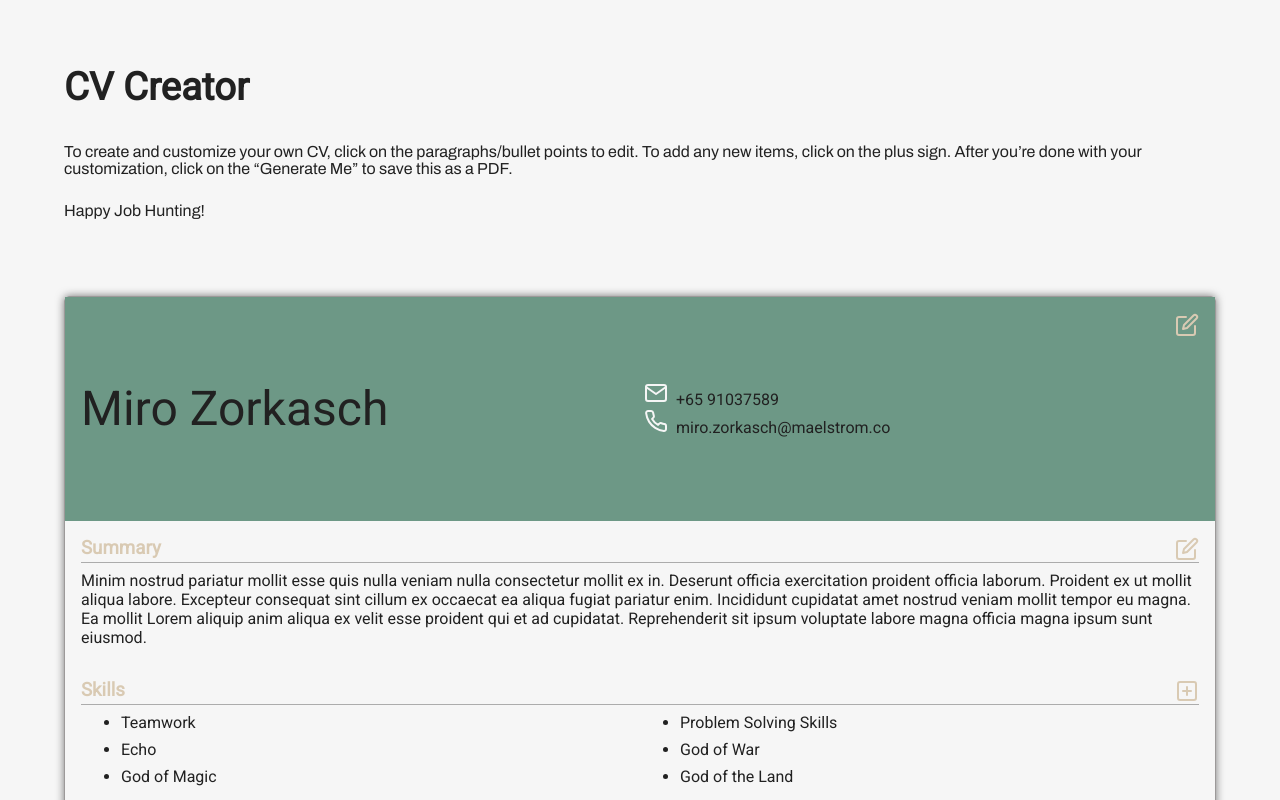
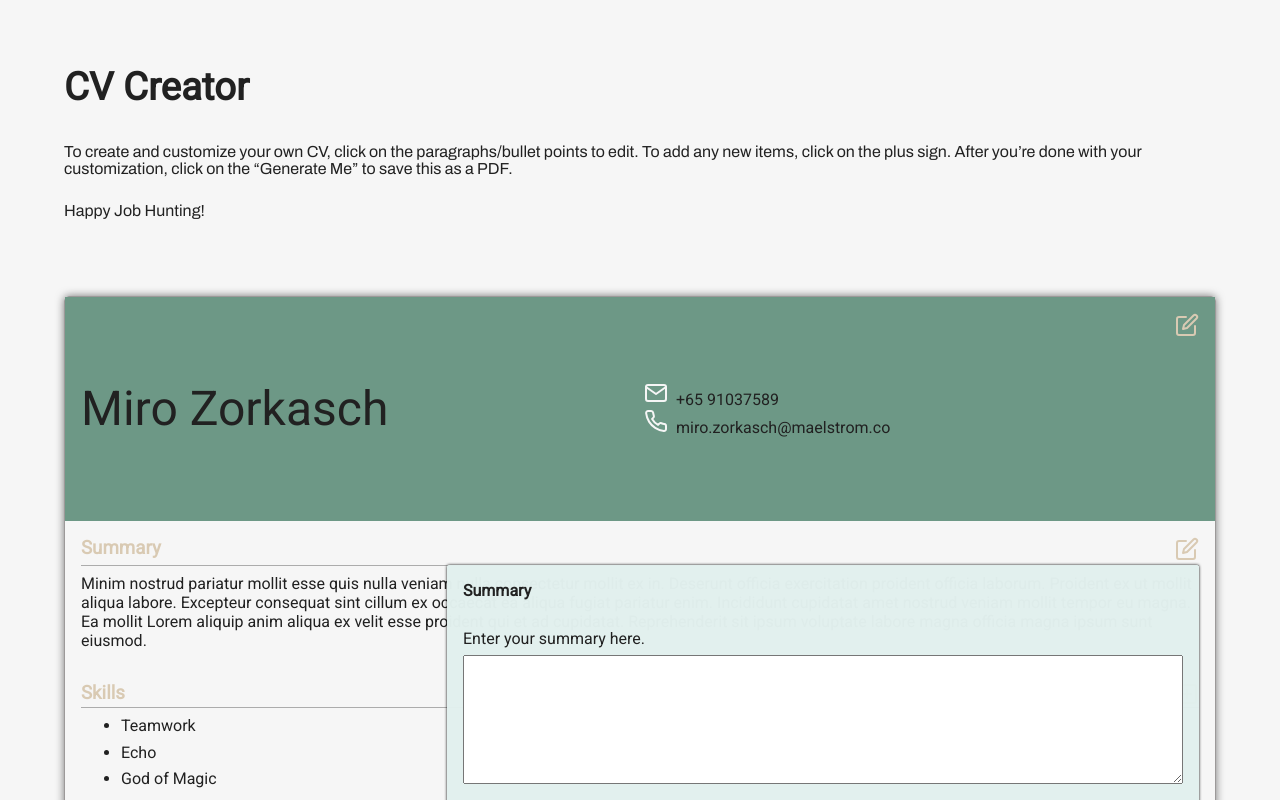
Before and after one commit to al-uminium/CV-Creator, a React (Create React App) app: page / in a window 1280 px wide. Both pictures are taken after a click on the picture 1187 px from the left and 548 px from the top of the page. Shown: the top 800 px of the page. Built offline with nearby package versions, Linux system fonts and the light colour scheme.

Commit message:
added functionality to summary, updated summary form

```diff
--- a/src/Summary.js
+++ b/src/Summary.js
@@ -1,6 +1,7 @@
 import React, { Component } from 'react'
 import './styles/Summary.css'
 import edit from './styles/icons/edit.svg'
+import SummaryForm from './subcomponents/SummaryForm'
 
 export default class Summary extends Component {
     constructor(props) {
@@ -9,16 +10,51 @@ export default class Summary extends Component {
         this.state = {
             summary: 'Minim nostrud pariatur mollit esse quis nulla veniam nulla consectetur mollit ex in. Deserunt officia exercitation proident officia laborum. Proident ex ut mollit aliqua labore. Excepteur consequat sint cillum ex occaecat ea aliqua fugiat pariatur enim. Incididunt cupidatat amet nostrud veniam mollit tempor eu magna. Ea mollit Lorem aliquip anim aliqua ex velit esse proident qui et ad cupidatat. Reprehenderit sit ipsum voluptate labore magna officia magna ipsum sunt eiusmod.',
             editSummary: '',
+            editClicked: false,
         }
+
+        this.handleOnClick = this.handleOnClick.bind(this);
+        this.changeSummary = this.changeSummary.bind(this);
+        this.onSummaryFormSubmit = this.onSummaryFormSubmit.bind(this);
+    }
+
+    handleOnClick() {
+        let clickedState = this.state.editClicked;
+        this.setState({
+            editClicked: !clickedState
+        });
+    }
+
+    changeSummary(e) {
+        this.setState({
+            editSummary: e.target.value
+        })
+    }
+
+    onSummaryFormSubmit(e) {
+        e.preventDefault()
+        this.setState({
+            summary: this.state.editSummary
+        })
     }
 
     render() {
-        const { summary } = this.state
+        const { summary, editClicked } = this.state
         return (
             <div className='Summary'>
                 <div className='sectionHeader'>
                     <h3>Summary</h3>
-                    <img src={edit} alt='edit'></img>
+                    <div className='btnContainer'>
+                        <img src={edit} alt='edit' className='edit' onClick={this.handleOnClick}></img>
+                        {editClicked ?
+                            <SummaryForm
+                                updateSummary={this.changeSummary}
+                                onFormSubmit={this.onSummaryFormSubmit}
+                            />
+                            :
+                            null
+                        }
+                    </div>
                 </div>
                 <section>
                     {summary}
--- a/src/styles/SummaryForm.css
+++ b/src/styles/SummaryForm.css
@@ -0,0 +1,4 @@
+.SummaryForm {
+    row-gap: 1rem;
+    width: 45rem;
+}
--- a/src/subcomponents/SummaryForm.js
+++ b/src/subcomponents/SummaryForm.js
@@ -1,13 +1,18 @@
 import React, { Component } from 'react';
+import '../styles/SummaryForm.css'
 
-class SummaryForm extends Component {
+export default class SummaryForm extends Component {
     render() {
+        const { updateSummary, onFormSubmit } = this.props
         return (
-            <form>
-
+            <form className='SummaryForm cvForm' onSubmit={onFormSubmit}>
+                <h4>Summary</h4>
+                <div className='inputContainer'>
+                    <label htmlFor='summary'>Enter your summary here.</label>
+                    <textarea name='summary' rows='8' col='1' required='required' onChange={updateSummary} />
+                </div>
+                <input type='submit' value='Submit' className='submitBtn'/>
             </form>
         );
     }
 }
-
-export default SummaryForm;
```
